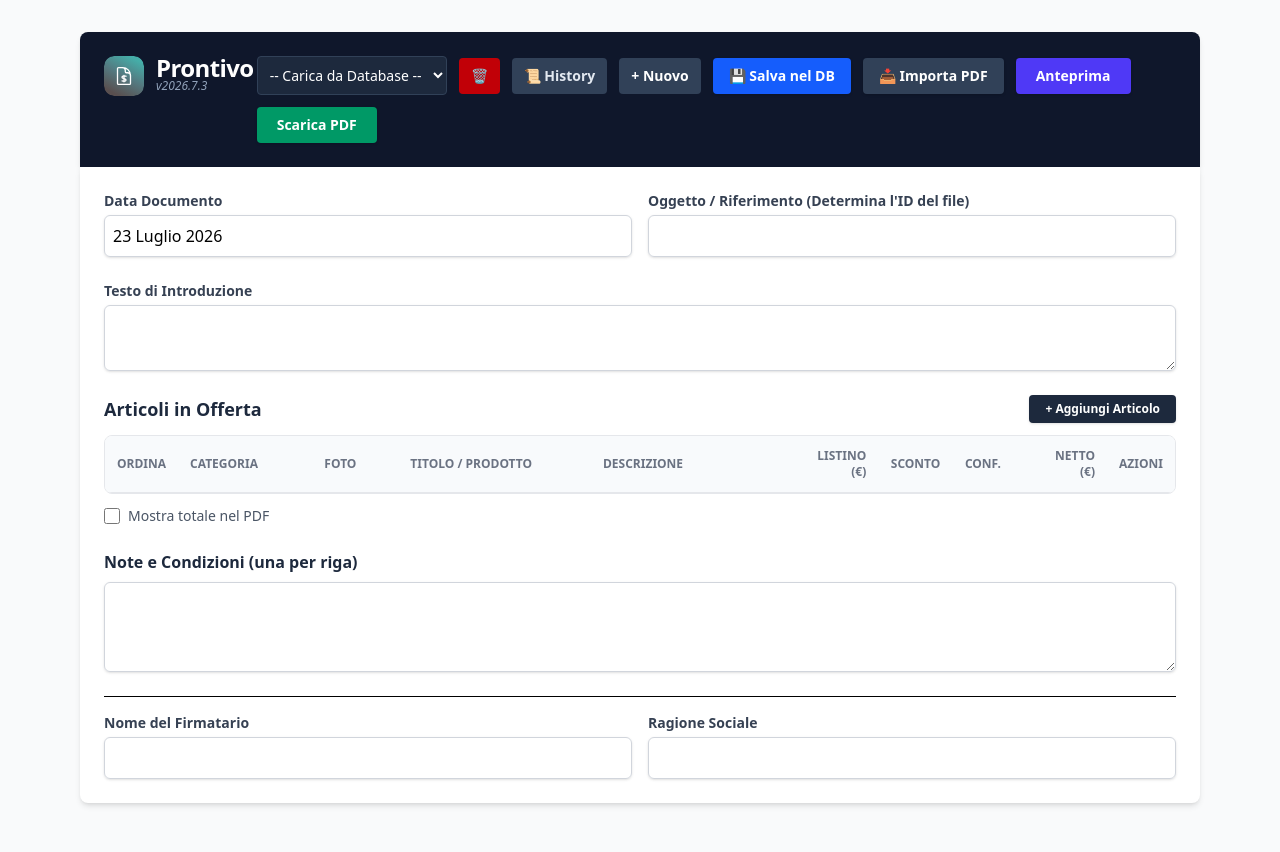
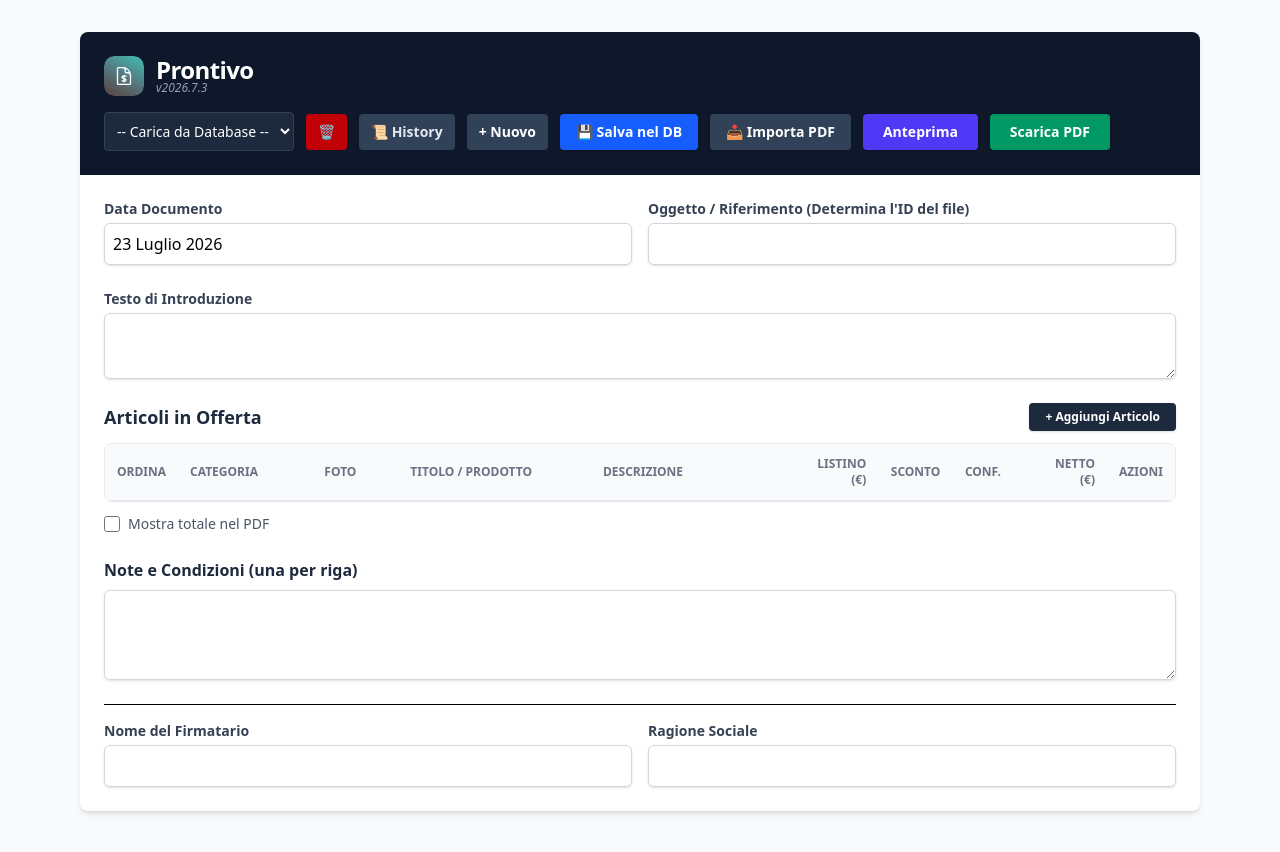
Before and after one commit to cchrkk/prontivo, a website: page index.html in a window 1280 px wide. Drawn offline with nearby package versions, Linux system fonts and the light colour scheme; no server answers; a script that the page names is missing.

Commit message:
fix: header sempre in colonna - logo sopra, bottoni sotto

```diff
--- a/index.html
+++ b/index.html
@@ -14,8 +14,8 @@
 
     <div class="max-w-6xl mx-auto px-4 mt-8">
         <!-- HEADER APPLICAZIONE -->
-        <header class="bg-slate-900 text-white p-6 rounded-t-lg shadow-md flex flex-col md:flex-row justify-between items-start gap-4">
-            <div id="ui-logo-container" class="flex items-start gap-3" style="line-height:1;">
+        <header class="bg-slate-900 text-white p-6 rounded-t-lg shadow-md flex flex-col gap-4">
+            <div id="ui-logo-container" class="flex items-center gap-3" style="line-height:1;">
                 <img src="prontivo.svg?v=2" alt="Prontivo" class="w-10 h-10" style="display:block; margin:0; flex-shrink:0;">
                 <div>
                     <h1 class="text-2xl font-bold tracking-tight" style="margin:0; padding:0; line-height:1;">Prontivo</h1>
```
